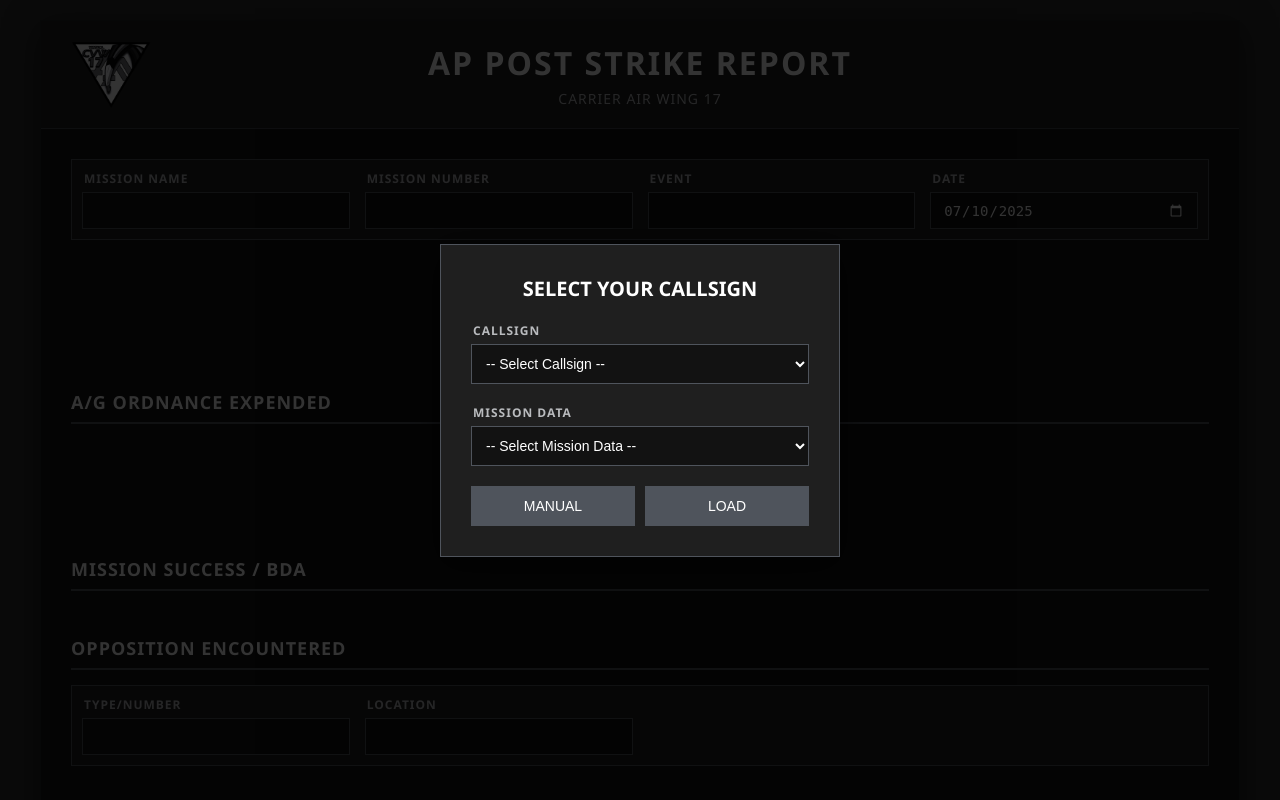
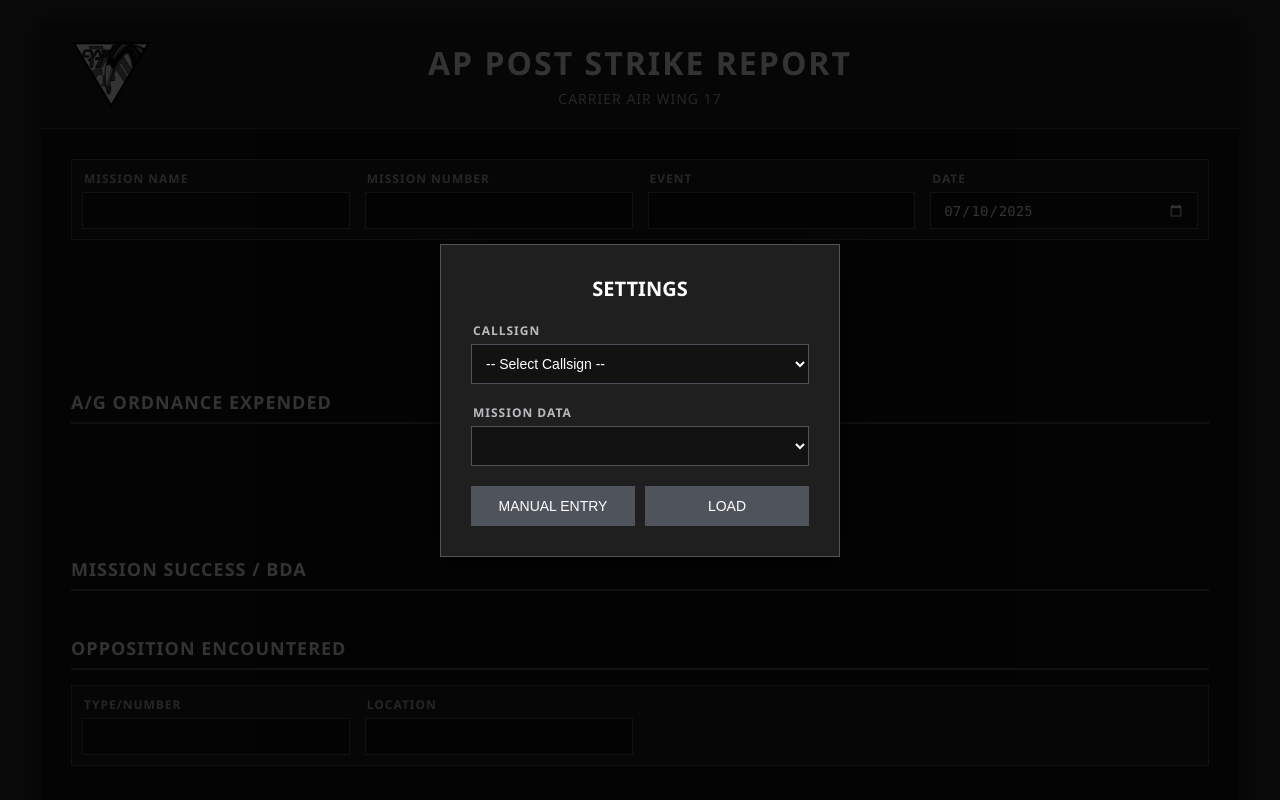
Before and after one commit to Hanz727/DebriefTrackerV2, a Flask app: page / in a window 1280 px wide. Run offline with Flask 3, Linux system fonts and the light colour scheme; data that the repository does not hold is empty; parts of the project's set-up code (start-up, migrations or seed data) failed here and were passed over.

Commit message:
almost done

```diff
--- a/web/input/templates/submit.html
+++ b/web/input/templates/submit.html
@@ -660,7 +660,7 @@
     <!-- Callsign Selection Modal -->
     <div id="callsignPopup" class="popup-overlay">
         <div class="popup-content">
-            <div class="popup-title">SELECT YOUR CALLSIGN</div>
+            <div class="popup-title">SETTINGS</div>
 
             <div class="popup-field-group">
                 <div class="field-label">CALLSIGN</div>
@@ -693,12 +693,11 @@
             <div class="popup-field-group">
                 <div class="field-label">MISSION DATA</div>
                 <select id="missionDataSelect" class="popup-select">
-                    <option value="">-- Select Mission Data --</option>
                 </select>
             </div>
 
             <div style="display: flex; gap: 10px;">
-                <button id="manualButton" class="popup-button" style="flex: 1;" disabled>MANUAL</button>
+                <button id="manualButton" class="popup-button" style="flex: 1;" disabled>MANUAL ENTRY</button>
                 <button id="loadButton" class="popup-button" style="flex: 1;" disabled>LOAD</button>
             </div>
         </div>
@@ -1807,7 +1806,6 @@
                 const labels = await response.json();
 
                 const missionDataSelect = document.getElementById('missionDataSelect');
-                missionDataSelect.innerHTML = '<option value="">-- Select Mission Data --</option>';
 
                 Object.entries(labels).forEach(([id, filename]) => {
                     const option = document.createElement('option');
```
